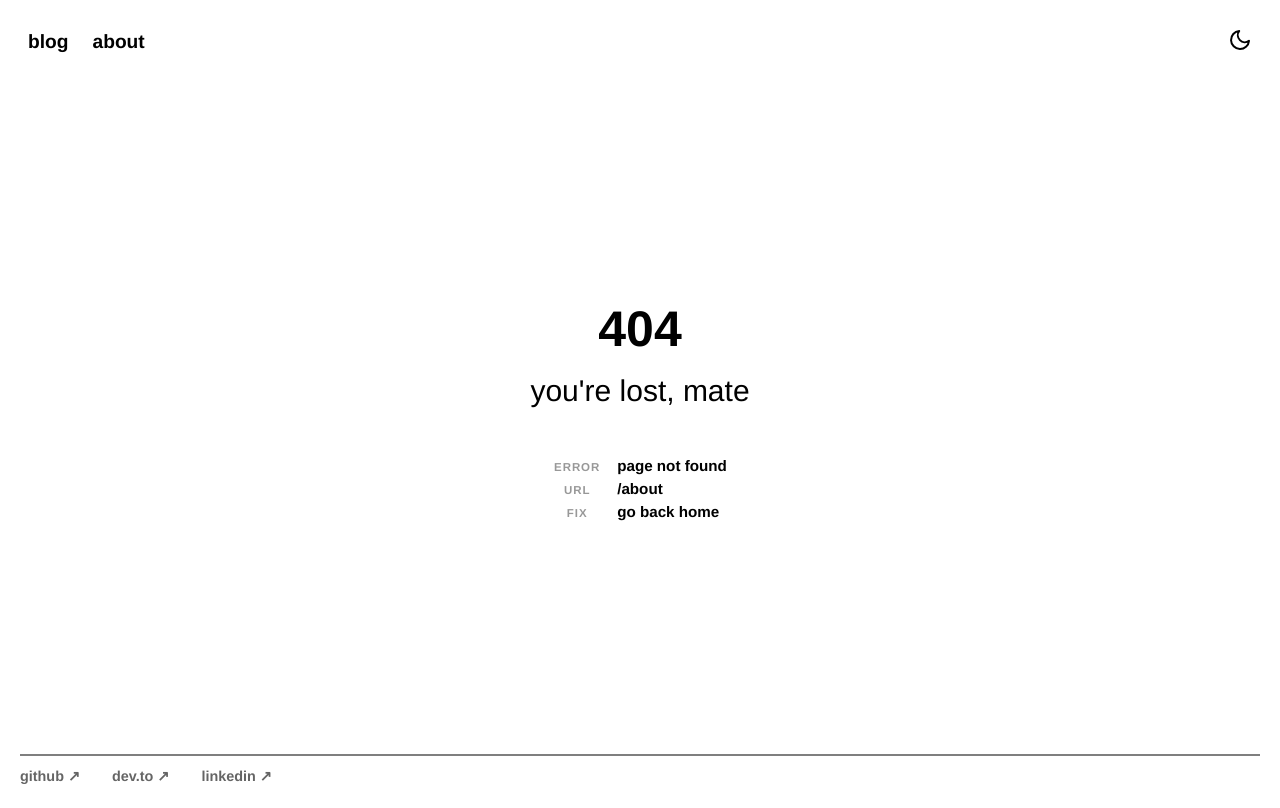
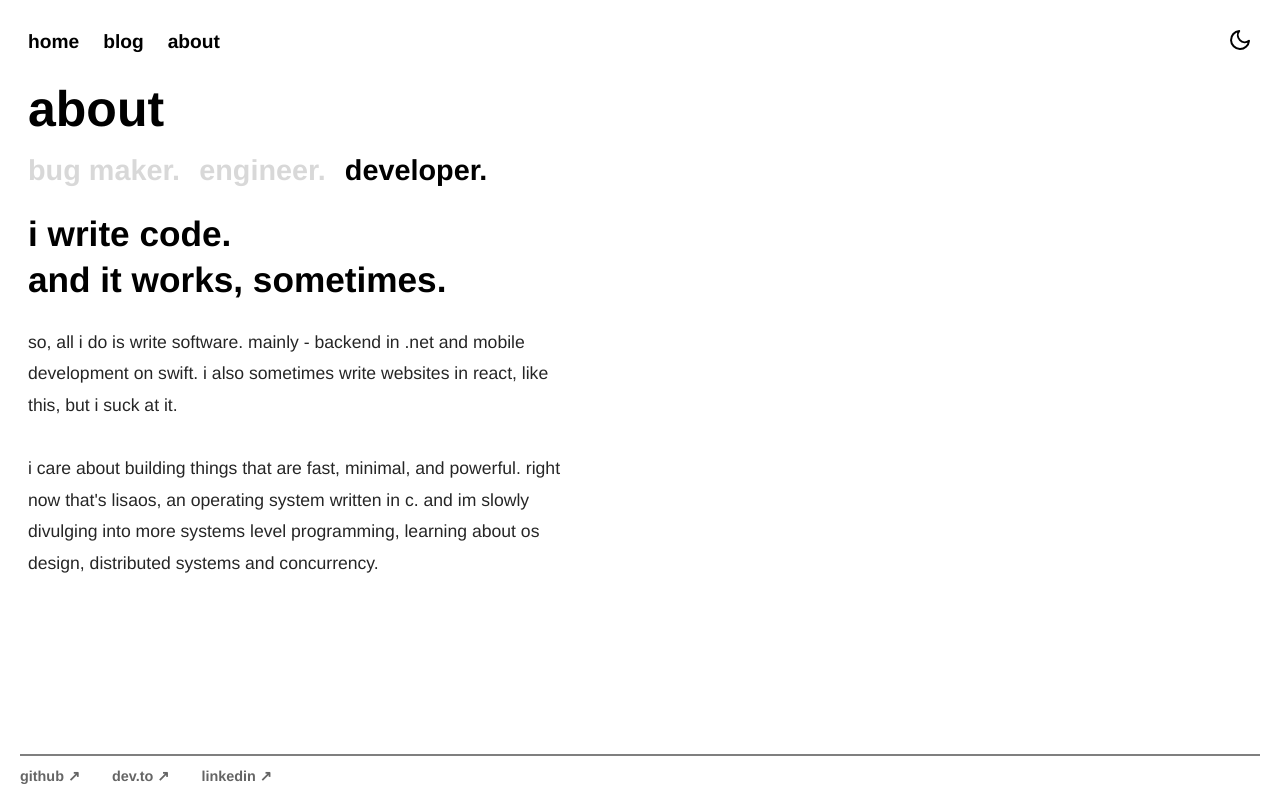
Before and after one commit to ameysunu/ameysunu.github.io, a React (Vite) app: page /about in a window 1280 px wide. Before the commit this address had no page. Built offline with nearby package versions, Linux system fonts and the light colour scheme.

Commit message:
about added

```diff
--- /dev/null
+++ b/src/About.tsx
@@ -0,0 +1,27 @@
+function About() {
+    return (
+        <>
+        <div className="title">about</div>
+        <div className="about-words">
+            <span>bug maker.</span>
+            <span>engineer.</span>
+            <span>developer.</span>
+        </div>
+        <div className="about-opener" style={{marginTop: '1.5rem'}}>
+            i write code.<br />
+            and it works, sometimes.
+        </div>
+        <div className="about-bio" style={{marginTop: '1.5rem'}}>
+            so, all i do is write software. mainly - backend in .net and mobile development on swift.
+            i also sometimes write websites in react, like this, but i suck at it.
+            <br />
+            <br />
+            i care about building things that are fast, minimal, and powerful.
+            right now that's lisaos, an operating system written in c. and im slowly
+            divulging into more systems level programming, learning about os design, distributed systems and concurrency.
+        </div>
+        </>
+    );
+}
+
+export default About;
--- a/src/App.tsx
+++ b/src/App.tsx
@@ -1,5 +1,6 @@
 import { BrowserRouter as Router, Route, Routes } from 'react-router-dom';
 import Home from './Home';
+import About from './About';
 import NotFound from './404';
 
 function App() {
@@ -8,6 +9,7 @@ function App() {
     <Router>
       <Routes>
         <Route path="/" element={<Home />} />
+        <Route path="/about" element={<About />} />
         <Route path="*" element={<NotFound />} />
       </Routes>
     </Router>
--- a/src/Nav.tsx
+++ b/src/Nav.tsx
@@ -29,8 +29,9 @@ export default function Nav() {
     return (
         <div className="nav-wrapper">
             <div className="nav-links">
+                <a href="/" className="nav-link">home</a>
                 <a href="https://blogs.ameys.eu" className="nav-link">blog</a>
-                <div>about</div>
+                <a href="/about" className="nav-link">about</a>
             </div>
             <div onClick={() => setIsDark(prev => !prev)} className="nav-theme-toggle">
                 {isDark ? <LightMode /> : <DarkMode />}
--- a/src/index.css
+++ b/src/index.css
@@ -139,6 +139,49 @@
 }
 
 
+.about-bio {
+  font-size: 1.1rem;
+  line-height: 1.8;
+  max-width: 540px;
+  opacity: 0.85;
+  font-weight: 300;
+}
+
+.about-opener {
+  font-size: 2.2rem;
+  font-weight: 700;
+  line-height: 1.3;
+  max-width: 480px;
+}
+
+.about-words {
+  display: flex;
+  gap: 1.2rem;
+  flex-wrap: nowrap;
+  white-space: nowrap;
+}
+
+.about-words span {
+  font-size: 1.8rem;
+  font-weight: 700;
+  opacity: 0.15;
+}
+
+.about-words span:last-child {
+  opacity: 1;
+}
+
+@media (max-width: 600px) {
+  .about-words {
+    gap: 0.6rem;
+  }
+
+  .about-words span {
+    font-size: 1rem;
+  }
+}
+
+
 /* ── 404 page ── */
 .nf-center {
   display: flex;
```
